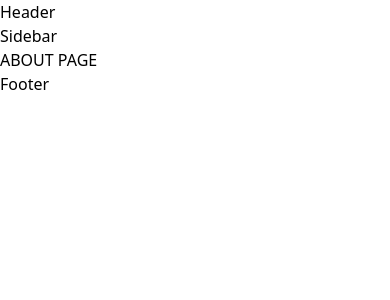
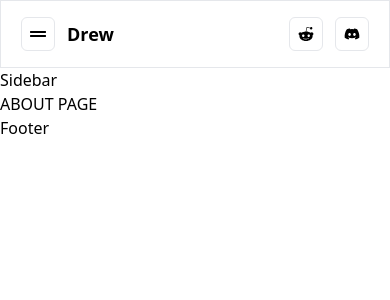
Before and after one commit to kentezrabetita/csu-drew, a Next.js app: page /about in a window 390 px wide. Shown: the top 300 px of the page. Built offline with nearby package versions, Linux system fonts and the light colour scheme.

Commit message:
add basic mobile menu

```diff
--- a/common/components/header.tsx
+++ b/common/components/header.tsx
@@ -1,7 +1,90 @@
-import React from 'react';
+import React, { useState } from 'react';
+import { FaGripLines, FaDiscord, FaRedditAlien } from 'react-icons/fa';
+import { CgClose } from 'react-icons/cg';
 
 const Header = () => {
-  return <header>Header</header>;
+  const [showMenu, setShowMenu] = useState(false);
+
+  return (
+    <>
+      <nav>
+        <div className='flex flex-row justify-between p-4 px-5 border'>
+          <div className='flex items-center space-x-3'>
+            <button
+              onClick={() => setShowMenu(!showMenu)}
+              className='p-2 border rounded-md'
+            >
+              <FaGripLines />
+            </button>
+            <span className='text-lg font-bold'>Drew</span>
+          </div>
+          <div className='flex items-center space-x-3'>
+            <button className='p-2 border rounded-md'>
+              <FaRedditAlien />
+            </button>
+            <button className='p-2 border rounded-md'>
+              <FaDiscord />
+            </button>
+          </div>
+        </div>
+      </nav>
+
+      {/* MOBILE HIDDEN MENU */}
+      {showMenu && (
+        <div className='container mx-auto overflow-auto'>
+          <div className='absolute top-0 left-0 z-10 w-full bg-white '>
+            <div className='flex flex-row justify-between p-4 px-5 border'>
+              <div className='flex items-center space-x-3'>
+                <button
+                  onClick={() => setShowMenu(!showMenu)}
+                  className='p-2 border rounded-md'
+                >
+                  <CgClose />
+                </button>
+                <span className='text-lg font-bold'>Drew</span>
+              </div>
+            </div>
+            <div className='flex flex-col h-screen'>
+              <div className='flex flex-row justify-center w-full p-4 space-x-4 border-b'>
+                <a className='flex flex-row items-center p-2 px-8 space-x-2 text-sm font-bold bg-gray-100 border rounded-md'>
+                  <FaRedditAlien />
+                  <span>Reddit</span>
+                </a>
+                <a className='flex flex-row items-center p-2 px-8 space-x-2 text-sm font-bold bg-gray-100 border rounded-md'>
+                  <FaDiscord />
+                  <span>Discord</span>
+                </a>
+              </div>
+              <div className='p-3 border-b'>
+                <ul className='text-sm font-bold'>
+                  <li className='p-2 bg-gray-100 border rounded-md'>Links</li>
+                  <li className='p-2'>Contacts</li>
+                  <li className='p-2'>About</li>
+                  <li className='p-2'>Contribute</li>
+                  <li className='p-2'>Changelog</li>
+                </ul>
+              </div>
+              <div className='p-3 pb-20 border-b'>
+                <ul className='text-sm font-bold'>
+                  <li className='p-2'>Services</li>
+                  <li className='p-2'>Courses</li>
+                  <li className='p-2'>Financial</li>
+                  <li className='p-2'>Social</li>
+                  <li className='p-2'>Housing</li>
+                  <li className='p-2'>Resources</li>
+                  <li className='p-2'>Miscellaneous</li>
+                  <li className='p-2'>Programs</li>
+                </ul>
+              </div>
+            </div>
+            <footer className='fixed bottom-0 left-0 w-full p-4 bg-blue-500'>
+              footer
+            </footer>
+          </div>
+        </div>
+      )}
+    </>
+  );
 };
 
 export default Header;
```
